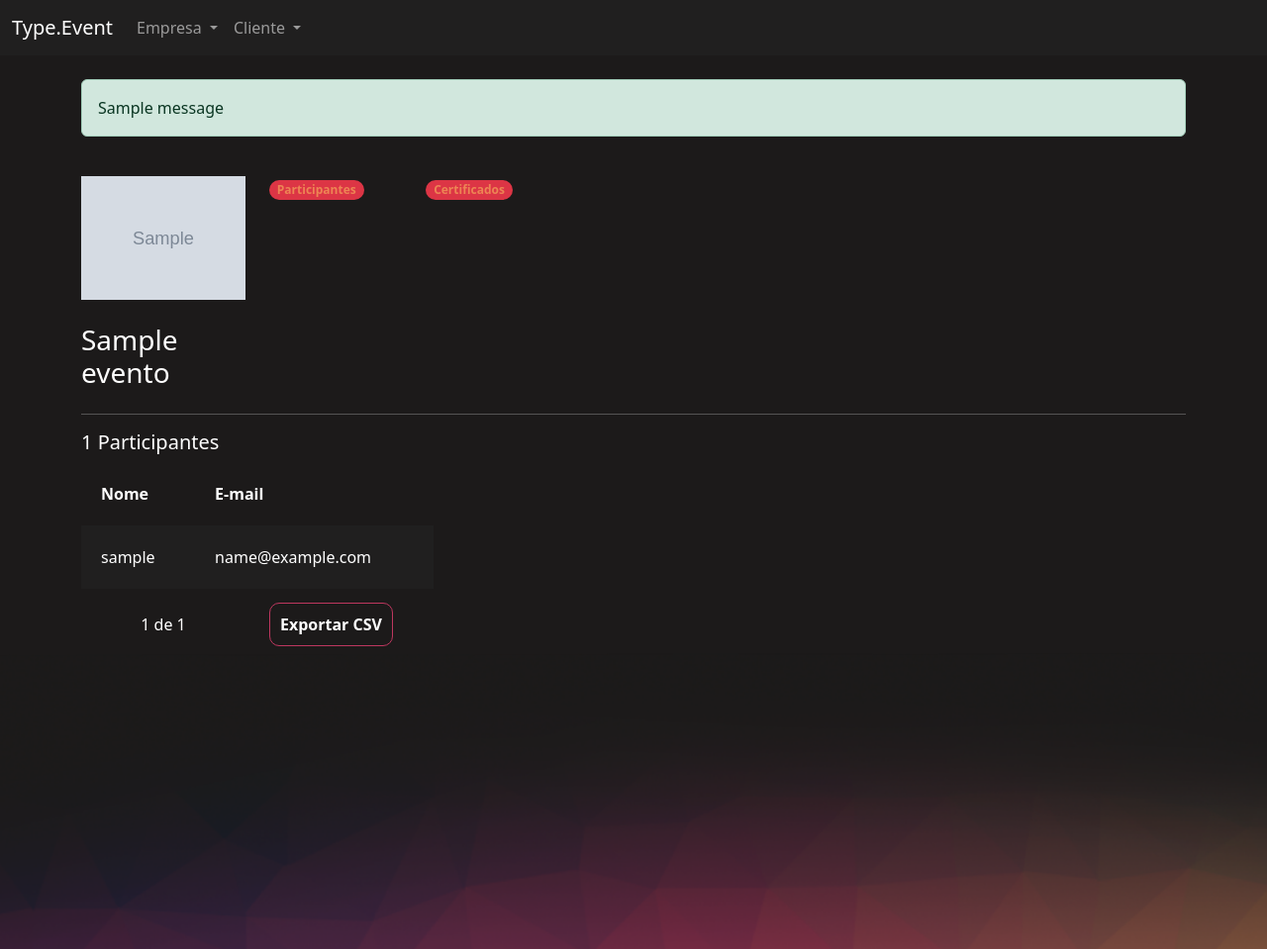
After one commit to Danieldl0/PystackWeek6.0, a Django app: template eventos/templates/participantes_evento.html in a window 1280 px wide. The commit adds this page. Shown: the whole page at 99% size. Run offline with Django 4.2, Linux system fonts and the light colour scheme; tables that the repository leaves empty hold one stand-in row (values such as "Sample post"); the template is opened without the code that fills it: values that come from a table or form of the project are taken from there, most other values are stand-ins (such as "Sample title", 1, 10 or a date in 2020); grey boxes marked "Sample" are stand-in pictures; one stand-in notice (Sample message) is shown; parts of the project's set-up code (start-up, migrations or seed data) failed here and were passed over.

Commit message:
add join evento + list participantes + export csv participantes event

```diff
--- a/eventos/models.py
+++ b/eventos/models.py
@@ -12,6 +12,7 @@ class Evento(models.Model):
     data_termino = models.DateField()
     carga_horaria = models.IntegerField()
     logo = models.ImageField(upload_to="logos")
+    participantes = models.ManyToManyField(User, related_name="evento_blank", null=True, blank=True)
 
     #paleta de cores
     cor_principal = models.CharField(max_length=7)
--- a/eventos/templates/gerenciar_evento.html
+++ b/eventos/templates/gerenciar_evento.html
@@ -34,7 +34,7 @@
 
             {% for evento in eventos %}
                 <tr class="{% cycle 'linha' 'linha2' %}">
-                    <td width="10%"><a href="#"><img width="100%" src="/media/{{evento.logo}}"></a></td>
+                    <td width="10%"><a href={% url 'participantes_evento' evento.id %}><img width="100%" src="/media/{{evento.logo}}"></a></td>
                     <td>{{evento.nome}}</td>
                     <td>{{evento.descricao}}</td>
                     <td>{{evento.data_inicio}}</td>
--- /dev/null
+++ b/eventos/templates/participantes_evento.html
@@ -0,0 +1,72 @@
+{% extends "bases/base_evento.html" %}
+{% load static %}
+
+{% block importacoes %}
+    <link href="{% static 'evento/css/gerenciar_evento.css' %}" rel="stylesheet">
+{% endblock %}
+
+{% block conteudo %}
+    <div class="container">
+        <br>
+        {% if messages %}
+            {% for message in messages %}
+                <div class="alert {{ message.tags }}">{{ message }}</div>
+            {% endfor %}
+        {% endif %}
+        <br>
+        <div class="row">
+            <div class="col-md-2">
+                <img width="100%" src="/media/{{evento.logo}}">
+                <br>
+                <br>
+                <h3>{{evento.nome}}</h3>
+
+            </div>
+
+            <div class="col-md">
+                <div class="row">
+                    <div class="col-md-2">
+                        <span class="badge rounded-pill text-bg-danger"><a class="link" href="{% url 'participantes_evento' evento.id %}">Participantes</a></span>
+                    </div>
+                    <div class="col-md-2">
+                        <span class="badge rounded-pill text-bg-danger"><a class="link" href="">Certificados</a></span>
+                    </div>
+                </div>
+            </div>
+        </div>
+        <hr>
+
+        <div class="row">
+            <h5>{{evento.participantes.all.count}} Participantes</h5>
+
+            <div class="col-md-4">
+                <table>
+                    <tr>
+                        <th>Nome</th>
+                        <th>E-mail</th>
+                    </tr>
+                    {% for participante in participantes %}
+                        <tr class="{% cycle 'linha' 'linha2' %}">
+                            <td>{{participante.username}}</td>
+                            <td>{{participante.email}}</td>
+                        </tr>
+                    {% endfor %}
+                </table>
+                <br>
+                <div class="row">
+                    <div class="col-md text-center">
+                        <p>{{participantes | length}} de {{evento.participantes.all.count}}</p>
+                    </div>
+
+                    <div class="col-md ">
+                        <a href={% url 'gerar_csv' evento.id %} class="btn-principal" style="text-decoration: none;">Exportar CSV</a>
+                    </div>
+                </div>
+            </div>
+
+        </div>
+
+
+    </div>
+
+{% endblock conteudo %}
--- a/eventos/urls.py
+++ b/eventos/urls.py
@@ -5,4 +5,6 @@ urlpatterns = [
     path('novo_evento/', views.novo_evento, name="novo_evento"),
     path('gerenciar_evento/', views.gerenciar_evento, name="gerenciar_evento"),
     path('inscrever_evento/<int:id>/', views.inscrever_evento, name="inscrever_evento"),
+    path('participantes_evento/<int:id>/', views.participantes_evento, name="participantes_evento"),
+    path('gerar_csv/<int:id>/', views.gerar_csv, name="gerar_csv"),
 ]
```
Also changed, not shown: eventos/templates/inscrever_evento.html (+17 -1 lines), eventos/views.py (+46 -0 lines), eventos/migrations/0002_evento_participantes.py (added).
